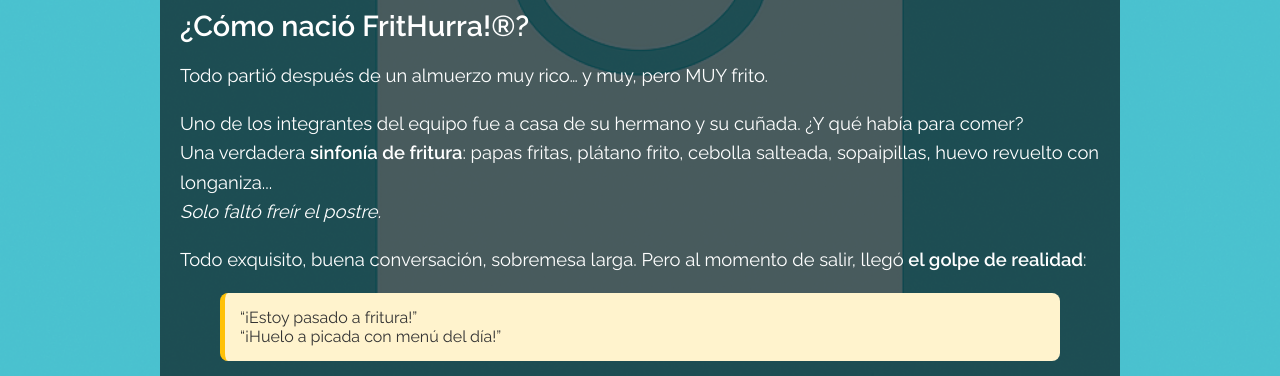
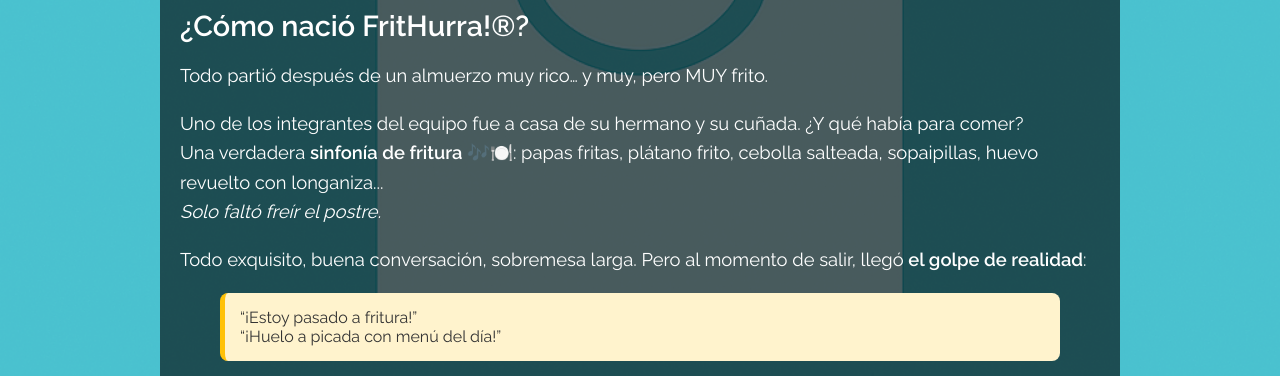
Before and after one commit to Arturuou/FritHurra, a plain HTML site: page index.html in a window 1280 px wide. Shown: the part 419-795 px from the top of the page. Drawn offline with Linux system fonts and the light colour scheme.

Commit message:
Update index.html

```diff
--- a/index.html
+++ b/index.html
@@ -157,7 +157,7 @@
       <h2>¿Cómo nació FritHurra!®?</h2>
       <p>Todo partió después de un almuerzo muy rico… y muy, pero MUY frito.</p>
       <p>Uno de los integrantes del equipo fue a casa de su hermano y su cuñada. ¿Y qué había para comer?<br>
-      Una verdadera <strong>sinfonía de fritura</strong>: papas fritas, plátano frito, cebolla salteada, sopaipillas, huevo revuelto con longaniza...<br>
+      Una verdadera <strong>sinfonía de fritura 🎶🍽️</strong>: papas fritas, plátano frito, cebolla salteada, sopaipillas, huevo revuelto con longaniza...<br>
       <em>Solo faltó freír el postre.</em></p>
       <p>Todo exquisito, buena conversación, sobremesa larga. Pero al momento de salir, llegó <strong>el golpe de realidad</strong>:</p>
       <blockquote style="background:#fff3cd; padding:15px; border-left:5px solid #ffc107; border-radius:8px; color:#333;">
```
